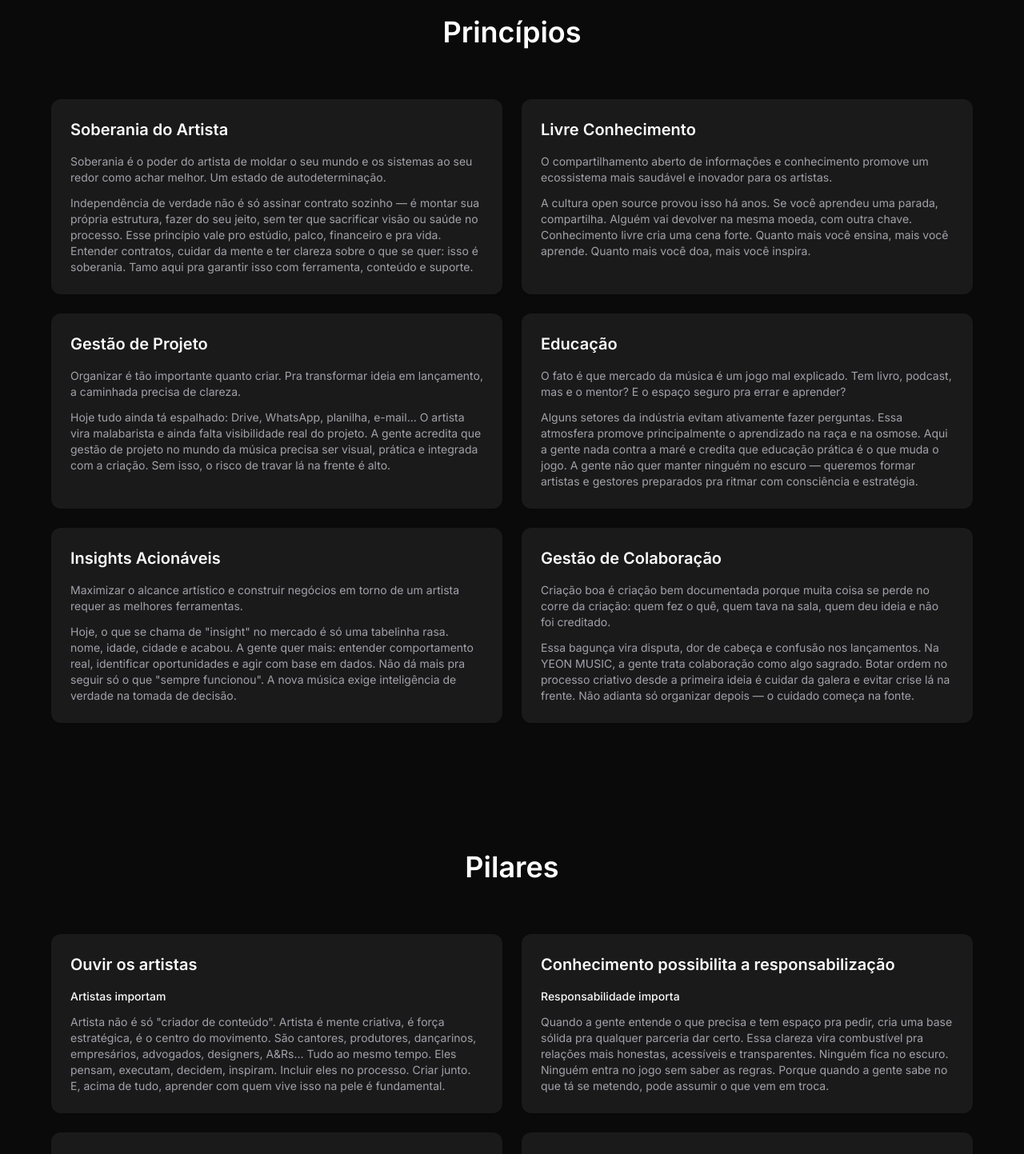
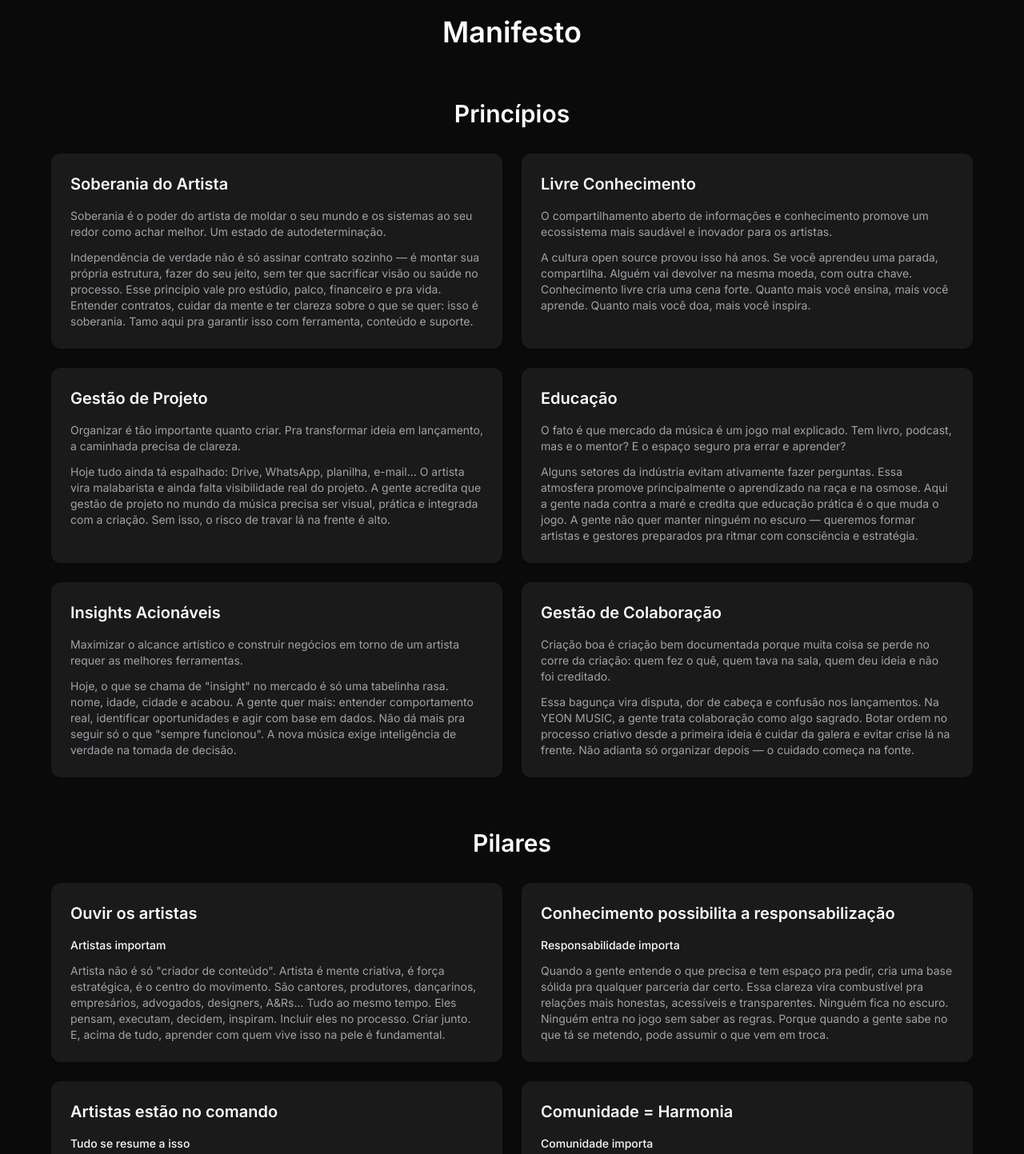
Before and after one commit to gustavohenriquepss/yeon-website, a React (Vite) app: page /about in a window 1280 px wide. Shown: the part 540-1983 px from the top of the page at 80% size. Built offline with nearby package versions, Linux system fonts and the light colour scheme.

Commit message:
Organize princípios e pilares

```diff
--- a/src/pages/About.tsx
+++ b/src/pages/About.tsx
@@ -95,20 +95,22 @@ const AboutContent: React.FC = () => {
         </div>
       </section>
 
-      {/* Princípios Section */}
+      {/* Manifesto Section */}
       <section className="py-20 bg-yeon-dark-bg">
         <div className="container px-4">
           <div className="text-center mb-16">
             <h2 className="text-3xl md:text-4xl font-semibold mb-6">
-              Princípios
+              Manifesto
             </h2>
           </div>
-
-          <div className="grid md:grid-cols-2 gap-6 max-w-6xl mx-auto">
+          {/* Princípios */}
+          <div className="mb-16">
+            <h3 className="text-2xl md:text-3xl font-semibold mb-8 text-center">Princípios</h3>
+            <div className="grid md:grid-cols-2 gap-6 max-w-6xl mx-auto">
             {/* Soberania do Artista */}
             <Card className="border-0 bg-card overflow-hidden hover:scale-105 transition-transform duration-300">
               <CardContent className="p-6">
-                <h3 className="text-xl font-semibold mb-4">Soberania do Artista</h3>
+                <h4 className="text-xl font-semibold mb-4">Soberania do Artista</h4>
                 <p className="text-muted-foreground text-sm mb-3">
                   Soberania é o poder do artista de moldar o seu mundo e os sistemas ao seu redor como achar melhor. Um estado de autodeterminação.
                 </p>
@@ -121,7 +123,7 @@ const AboutContent: React.FC = () => {
             {/* Livre Conhecimento */}
             <Card className="border-0 bg-card overflow-hidden hover:scale-105 transition-transform duration-300">
               <CardContent className="p-6">
-                <h3 className="text-xl font-semibold mb-4">Livre Conhecimento</h3>
+                <h4 className="text-xl font-semibold mb-4">Livre Conhecimento</h4>
                 <p className="text-muted-foreground text-sm mb-3">
                   O compartilhamento aberto de informações e conhecimento promove um ecossistema mais saudável e inovador para os artistas.
                 </p>
@@ -134,7 +136,7 @@ const AboutContent: React.FC = () => {
             {/* Gestão de Projeto */}
             <Card className="border-0 bg-card overflow-hidden hover:scale-105 transition-transform duration-300">
               <CardContent className="p-6">
-                <h3 className="text-xl font-semibold mb-4">Gestão de Projeto</h3>
+                <h4 className="text-xl font-semibold mb-4">Gestão de Projeto</h4>
                 <p className="text-muted-foreground text-sm mb-3">
                   Organizar é tão importante quanto criar. Pra transformar ideia em lançamento, a caminhada precisa de clareza.
                 </p>
@@ -147,7 +149,7 @@ const AboutContent: React.FC = () => {
             {/* Educação */}
             <Card className="border-0 bg-card overflow-hidden hover:scale-105 transition-transform duration-300">
               <CardContent className="p-6">
-                <h3 className="text-xl font-semibold mb-4">Educação</h3>
+                <h4 className="text-xl font-semibold mb-4">Educação</h4>
                 <p className="text-muted-foreground text-sm mb-3">
                   O fato é que mercado da música é um jogo mal explicado. Tem livro, podcast, mas e o mentor? E o espaço seguro pra errar e aprender?
                 </p>
@@ -160,7 +162,7 @@ const AboutContent: React.FC = () => {
             {/* Insights Acionáveis */}
             <Card className="border-0 bg-card overflow-hidden hover:scale-105 transition-transform duration-300">
               <CardContent className="p-6">
-                <h3 className="text-xl font-semibold mb-4">Insights Acionáveis</h3>
+                <h4 className="text-xl font-semibold mb-4">Insights Acionáveis</h4>
                 <p className="text-muted-foreground text-sm mb-3">
                   Maximizar o alcance artístico e construir negócios em torno de um artista requer as melhores ferramentas.
                 </p>
@@ -173,7 +175,7 @@ const AboutContent: React.FC = () => {
             {/* Gestão de Colaboração */}
             <Card className="border-0 bg-card overflow-hidden hover:scale-105 transition-transform duration-300">
               <CardContent className="p-6">
-                <h3 className="text-xl font-semibold mb-4">Gestão de Colaboração</h3>
+                <h4 className="text-xl font-semibold mb-4">Gestão de Colaboração</h4>
                 <p className="text-muted-foreground text-sm mb-3">
                   Criação boa é criação bem documentada porque muita coisa se perde no corre da criação: quem fez o quê, quem tava na sala, quem deu ideia e não foi creditado.
                 </p>
@@ -182,24 +184,17 @@ const AboutContent: React.FC = () => {
                 </p>
               </CardContent>
             </Card>
-          </div>
-        </div>
-      </section>
-
-      {/* Pilares Section */}
-      <section className="py-20 bg-yeon-dark-bg">
-        <div className="container px-4">
-          <div className="text-center mb-16">
-            <h2 className="text-3xl md:text-4xl font-semibold mb-6">
-              Pilares
-            </h2>
+            </div>
           </div>
 
-          <div className="grid md:grid-cols-2 gap-6 max-w-6xl mx-auto">
+          {/* Pilares */}
+          <div>
+            <h3 className="text-2xl md:text-3xl font-semibold mb-8 text-center">Pilares</h3>
+            <div className="grid md:grid-cols-2 gap-6 max-w-6xl mx-auto">
             {/* Ouvir os artistas */}
             <Card className="border-0 bg-card overflow-hidden hover:scale-105 transition-transform duration-300">
               <CardContent className="p-6">
-                <h3 className="text-xl font-semibold mb-4">Ouvir os artistas</h3>
+                <h4 className="text-xl font-semibold mb-4">Ouvir os artistas</h4>
                 <p className="text-sm font-medium mb-3">Artistas importam</p>
                 <p className="text-muted-foreground text-sm">
                   Artista não é só "criador de conteúdo". Artista é mente criativa, é força estratégica, é o centro do movimento. São cantores, produtores, dançarinos, empresários, advogados, designers, A&Rs... Tudo ao mesmo tempo. Eles pensam, executam, decidem, inspiram. Incluir eles no processo. Criar junto. E, acima de tudo, aprender com quem vive isso na pele é fundamental.
@@ -210,7 +205,7 @@ const AboutContent: React.FC = () => {
             {/* Conhecimento possibilita a responsabilização */}
             <Card className="border-0 bg-card overflow-hidden hover:scale-105 transition-transform duration-300">
               <CardContent className="p-6">
-                <h3 className="text-xl font-semibold mb-4">Conhecimento possibilita a responsabilização</h3>
+                <h4 className="text-xl font-semibold mb-4">Conhecimento possibilita a responsabilização</h4>
                 <p className="text-sm font-medium mb-3">Responsabilidade importa</p>
                 <p className="text-muted-foreground text-sm">
                   Quando a gente entende o que precisa e tem espaço pra pedir, cria uma base sólida pra qualquer parceria dar certo. Essa clareza vira combustível pra relações mais honestas, acessíveis e transparentes. Ninguém fica no escuro. Ninguém entra no jogo sem saber as regras. Porque quando a gente sabe no que tá se metendo, pode assumir o que vem em troca.
@@ -221,7 +216,7 @@ const AboutContent: React.FC = () => {
             {/* Artistas estão no comando */}
             <Card className="border-0 bg-card overflow-hidden hover:scale-105 transition-transform duration-300">
               <CardContent className="p-6">
-                <h3 className="text-xl font-semibold mb-4">Artistas estão no comando</h3>
+                <h4 className="text-xl font-semibold mb-4">Artistas estão no comando</h4>
                 <p className="text-sm font-medium mb-3">Tudo se resume a isso</p>
                 <p className="text-muted-foreground text-sm">
                   Na YEON, somos uma equipe de artistas que decidiu empreender sem deixar a criatividade de lado. Pelo contrário: foi ouvindo a nossa própria voz criativa que entendemos o poder de reconhecer a dos outros. Quanto mais a gente valoriza nossa própria visão, mais enxerga a dos parceiros, dos amigos, da comunidade. Honramos essa troca ouvindo de verdade, com presença, respeito e afeto. Nossos produtos seguem a mesma lógica: não é sobre impor soluções, é sobre cocriar com quem tá do outro lado.
@@ -232,7 +227,7 @@ const AboutContent: React.FC = () => {
             {/* Comunidade = Harmonia */}
             <Card className="border-0 bg-card overflow-hidden hover:scale-105 transition-transform duration-300">
               <CardContent className="p-6">
-                <h3 className="text-xl font-semibold mb-4">Comunidade = Harmonia</h3>
+                <h4 className="text-xl font-semibold mb-4">Comunidade = Harmonia</h4>
                 <p className="text-sm font-medium mb-3">Comunidade importa</p>
                 <p className="text-muted-foreground text-sm mb-3">
                   Acreditamos que toda expressão artística é um ato de coragem. Valorizar a arte é reconhecer o esforço humano de abrir o coração e criar pontes com o outro, com empatia, verdade e respeito.
@@ -255,7 +250,8 @@ const AboutContent: React.FC = () => {
                   Esse compromisso é vivo. Ele exige presença, escuta e ação constante. Estamos aqui pra aprender, colaborar e fazer parte da mudança com arte, com voz e com atitude.
                 </p>
               </CardContent>
-            </Card>
+              </Card>
+            </div>
           </div>
         </div>
       </section>
```
